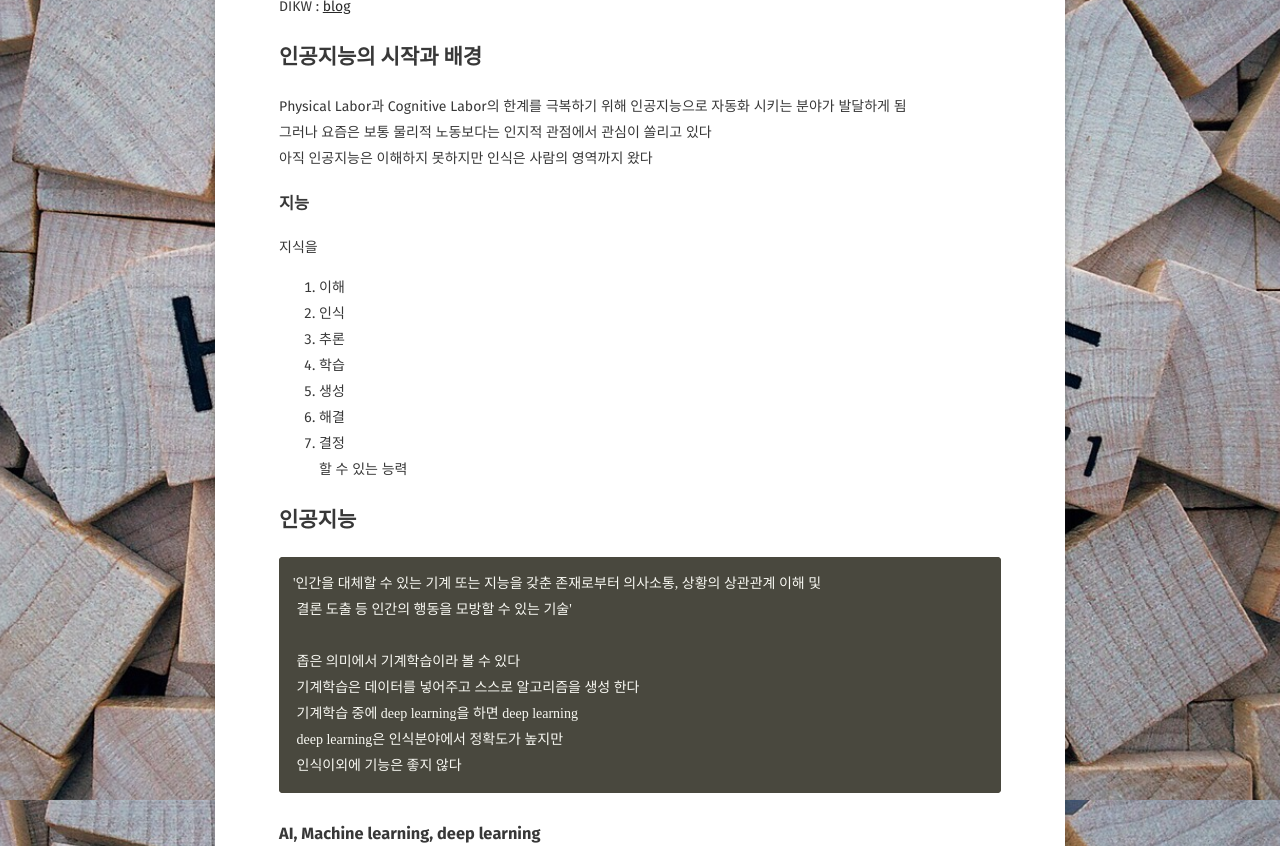
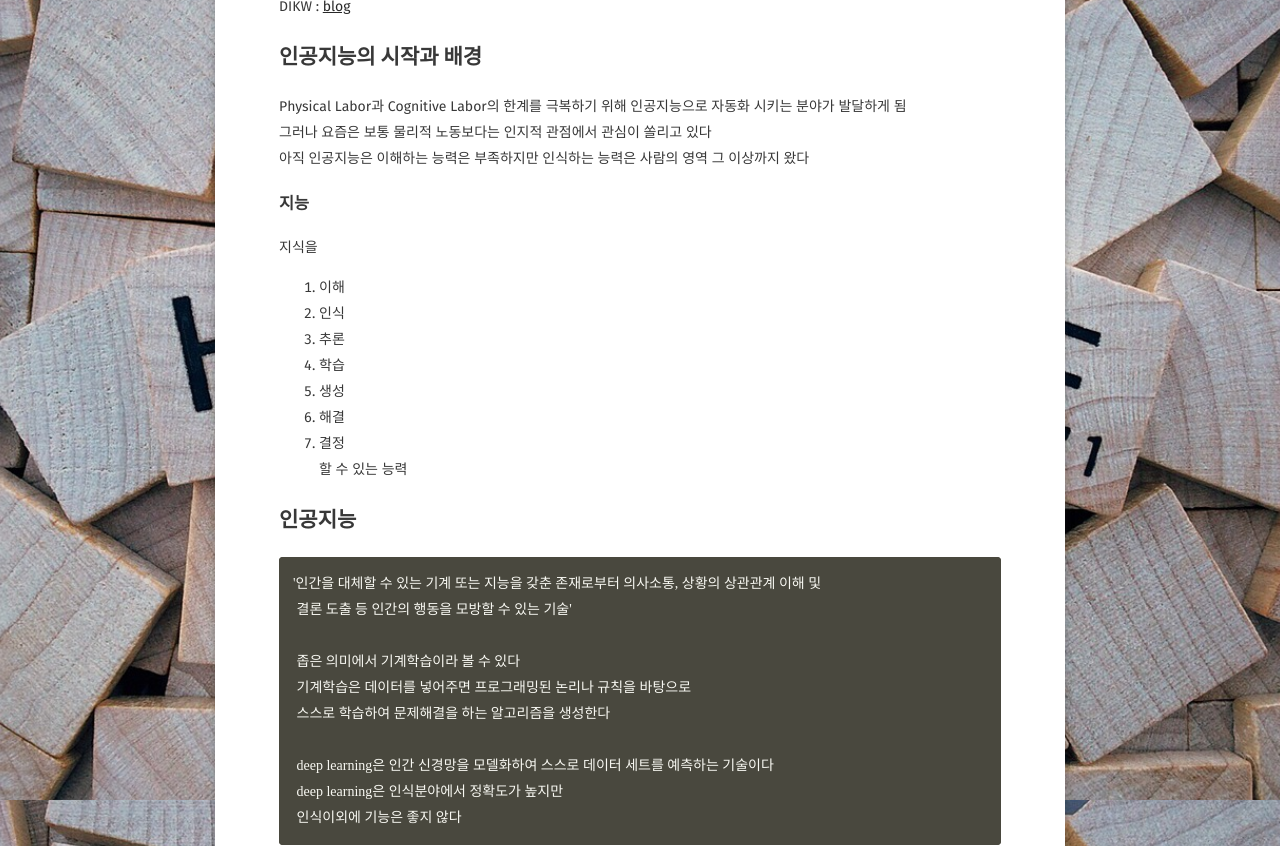
Before and after one commit to Jungjihyuk/JH_Life, a Jekyll site: the page built from _posts/2019-04-29-AILecture.md, in a window 1280 px wide and 1400 px high, scrolled down 65690 px. Shown: the part 110-956 px from the top of the window. Built offline with Jekyll 4.4.1, drawn with Linux system fonts in a browser that asks for light colours; some web fonts are replaced; comment, search, counter and statistics services are not loaded; some of the changed text lies outside the part shown; grey boxes are pictures that could not be loaded.

Commit message:
15일차 복습 내용 추가

````diff
--- a/_posts/2019-04-29-AILecture.md
+++ b/_posts/2019-04-29-AILecture.md
@@ -2639,7 +2639,7 @@
 
 Physical Labor과 Cognitive Labor의 한계를 극복하기 위해 인공지능으로 자동화 시키는 분야가 발달하게 됨 <br>
 그러나 요즘은 보통 물리적 노동보다는 인지적 관점에서 관심이 쏠리고 있다 <br>
-아직 인공지능은 이해하지 못하지만 인식은 사람의 영역까지 왔다 <br>
+아직 인공지능은 이해하는 능력은 부족하지만 인식하는 능력은 사람의 영역 그 이상까지 왔다 <br>
 
 ### 지능
 
@@ -2661,8 +2661,10 @@
  결론 도출 등 인간의 행동을 모방할 수 있는 기술'
 
  좁은 의미에서 기계학습이라 볼 수 있다
- 기계학습은 데이터를 넣어주고 스스로 알고리즘을 생성 한다
- 기계학습 중에 deep learning을 하면 deep learning
+ 기계학습은 데이터를 넣어주면 프로그래밍된 논리나 규칙을 바탕으로
+ 스스로 학습하여 문제해결을 하는 알고리즘을 생성한다
+
+ deep learning은 인간 신경망을 모델화하여 스스로 데이터 세트를 예측하는 기술이다
  deep learning은 인식분야에서 정확도가 높지만
  인식이외에 기능은 좋지 않다
 ```
@@ -2671,6 +2673,10 @@
 
 ![ai](https://user-images.githubusercontent.com/33630505/58009466-7f3b9e80-7b29-11e9-9515-20b4583abaf6.JPG)
 
+
+### 인공지능 영역의 분류
+
+![ai](https://user-images.githubusercontent.com/33630505/58367430-26e61180-7f1a-11e9-97a3-9c163f0b52d4.JPG)
 
 ## 인공지능의 문제해결 전략
 
@@ -3473,7 +3479,28 @@
 
 # 2019년 5월 24일 금요일 열다섯번째 수업
 
-
+## Pandas
+
+> Numpy 기반으로 만들어진 데이터 조작, 분석을 위한 프레임워크
+
+
+<span style="color:orange">Pandas로 할 수 있는 2가지</span>
+```
+1. 기초통계분석
+2. 전처리
+```
+
+## 문제해결 그리고 예측
+
+<span style="background-color:orange">많은 데이터 확보 => 기초 통계분석 및 전처리 => 기계학습 및 딥러닝으로 예측 </span>
+
+## 데이터 종류
+
+```
+1. 정형 데이터
+2. 비정형 데이터
+3. 반정형 데이터
+```
 
 structured array는 datatype을 각각 지정할 수 있다 <br>
 
````
